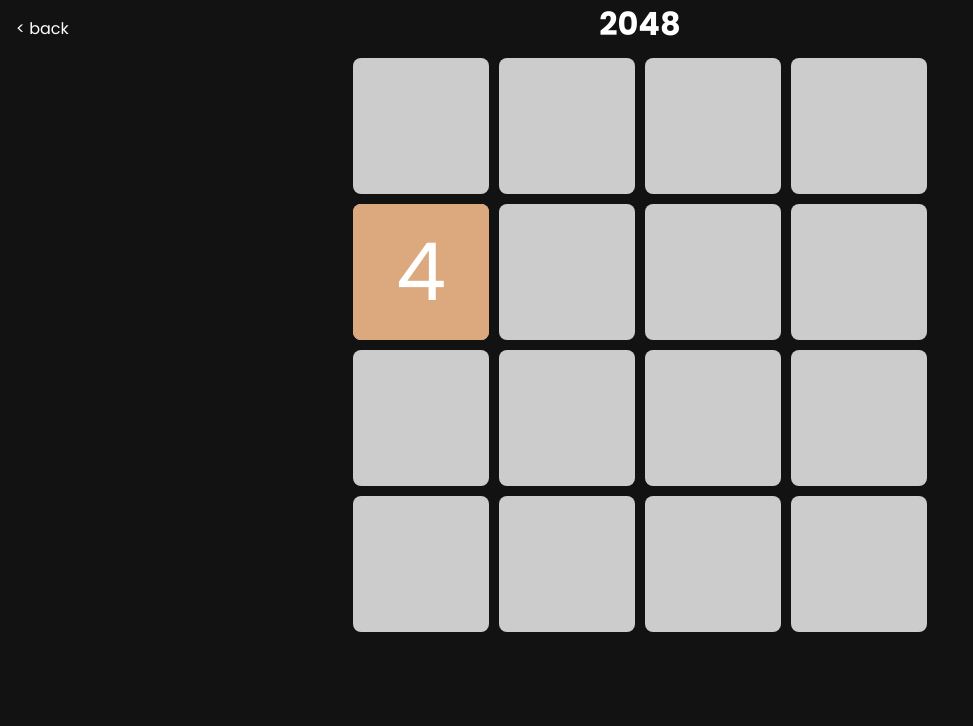
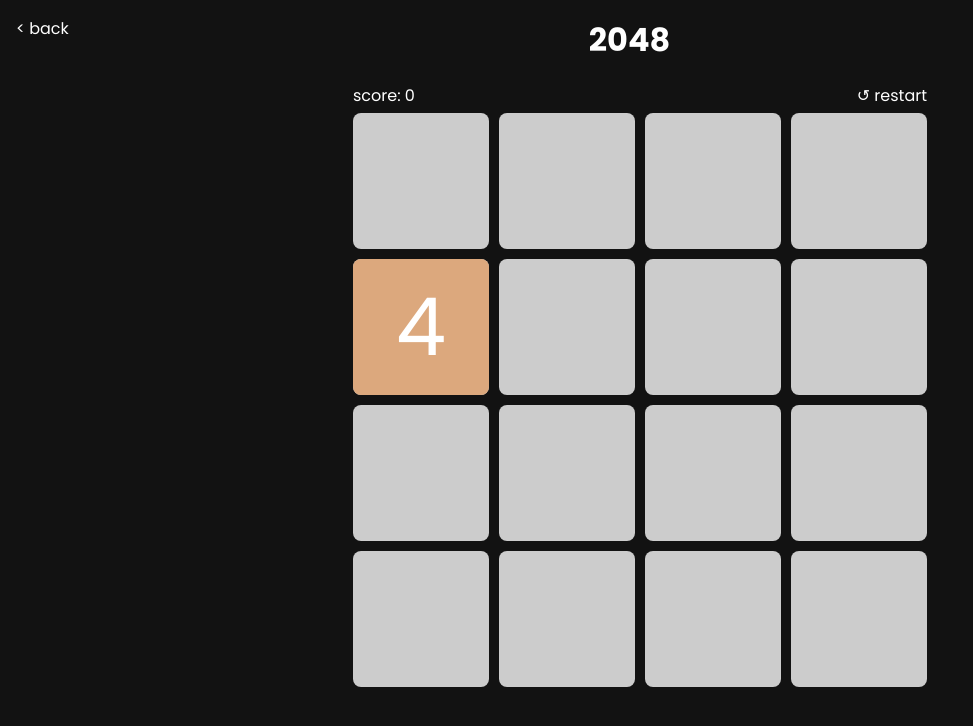
Before and after one commit to Komoza/games, a plain HTML site: page games/2048.html in a window 1280 px wide. Shown: the whole page, without its empty margins (0-973 px from the left). Drawn offline with Linux system fonts and the light colour scheme.

Commit message:
restart game

```diff
--- a/css/_2048.scss
+++ b/css/_2048.scss
@@ -1,32 +1,60 @@
-.container-2048 {
+.game2048 {
+    width: 100vw;
+    height: 100vh;
     display: flex;
     justify-content: center;
     align-items: center;
     flex-direction: column;
-}
-.back-link {
+
+    &__back-link {
         color: white;
         position: absolute;
         top: 2vmin;
         left: 2vmin;
     }
-.game-name {
+
+    &__name {
         font-size: 4vmin;
-    margin-bottom: 10px;
+        position: absolute;
+        left: 46vw;
+        top: 2vmin;
+        color: #fff;
+        font-size: 32px;
+        font-weight: 700;
     }
-.game-board {
+
+    &__game-board {
+        position: relative;
+    }
+
+    &__menu {
+        display: flex;
+        color: white;
+    }
+
+    &__cells {
         display: grid;
         position: relative;
         grid-template-columns: repeat(4, 17vmin);
         grid-template-rows: repeat(4, 17vmin);
         gap: 10px;
     }
-
-.cell {
+    &__cell {
         background: #ccc;
         border-radius: 1vmin;
     }
-.unit {
+
+    &__score, &__restart{
+        position: absolute;
+        top: -30px;
+    }
+    &__restart {
+        right: 0;
+        cursor: pointer;
+    }
+
+
+    &__unit {
         --posX: 1;
         --posY: 1;
         width: 17vmin;
@@ -42,3 +70,4 @@
         align-items: center;
         font-size: 10vmin;
     }
+}
--- a/games/2048.html
+++ b/games/2048.html
@@ -8,30 +8,36 @@
     <title>2048</title>
 </head>
 <body>
-    <nav><a class="back-link" href="../index.html">&lt; back</a></nav>
-    <div class="container-2048">
-        <h1 class="container__title game-name">2048</h1>
-        <div class="game-board">
-          <div class="cell"></div>
-          <div class="cell"></div>
-          <div class="cell"></div>
-          <div class="cell"></div>
-          <div class="cell"></div>
-          <div class="cell"></div>
-          <div class="cell"></div>
-          <div class="cell"></div>
-          <div class="cell"></div>
-          <div class="cell"></div>
-          <div class="cell"></div>
-          <div class="cell"></div>
-          <div class="cell"></div>
-          <div class="cell"></div>
-          <div class="cell"></div>
-          <div class="cell"></div>
+    <div class="game2048">
+        <nav><a class="game2048__back-link" href="../index.html">&lt; back</a></nav>
+        <h1 class="game2048__name">2048</h1>
+
+        <div class="game2048__game-board">
+            <div class="game2048__menu">
+                <p class="game2048__score">score: 0</p>
+                <div class="game2048__restart">&#8634; restart</div>
+            </div>
+
+            <div class="game2048__cells">
+                <div class="game2048__cell"></div>
+                <div class="game2048__cell"></div>
+                <div class="game2048__cell"></div>
+                <div class="game2048__cell"></div>
+                <div class="game2048__cell"></div>
+                <div class="game2048__cell"></div>
+                <div class="game2048__cell"></div>
+                <div class="game2048__cell"></div>
+                <div class="game2048__cell"></div>
+                <div class="game2048__cell"></div>
+                <div class="game2048__cell"></div>
+                <div class="game2048__cell"></div>
+                <div class="game2048__cell"></div>
+                <div class="game2048__cell"></div>
+                <div class="game2048__cell"></div>
+                <div class="game2048__cell"></div>
+            </div>
         </div>
-
-        <script src="../script/2048.js"></script>
     </div>
-
+    <script src="../script/2048.js"></script>
 </body>
 </html>
--- a/script/2048.js
+++ b/script/2048.js
@@ -1,11 +1,25 @@
-const gameBoard = document.querySelector('.game-board');
+const cells = document.querySelector('.game2048__cells');
+const restart = document.querySelector('.game2048__restart')
+
 createRandomUnit();
+
+restart.onclick = (event) => {
+    cleanBorad()
+    createRandomUnit();
+}
 
 function createRandomUnit() {
     const unit = document.createElement('div');
-    unit.className = 'unit';
+    unit.className = 'game2048__unit';
     unit.innerHTML = Math.random() < 0.7 ? '2' : '4';
     unit.style.setProperty('--posX', Math.floor(Math.random() * 4 + 1));
     unit.style.setProperty('--posY', Math.floor(Math.random() * 4 + 1));
-    gameBoard.append(unit);
+    cells.appendChild(unit);
 }
+
+function cleanBorad() {
+    const units = document.querySelectorAll('.game2048__unit');
+    units.forEach((item) => {
+        cells.removeChild(item);
+    })
+}
```
Also changed, not shown: css/style.css, 1 other file. Lines whose indentation alone changed are shown as unchanged.
